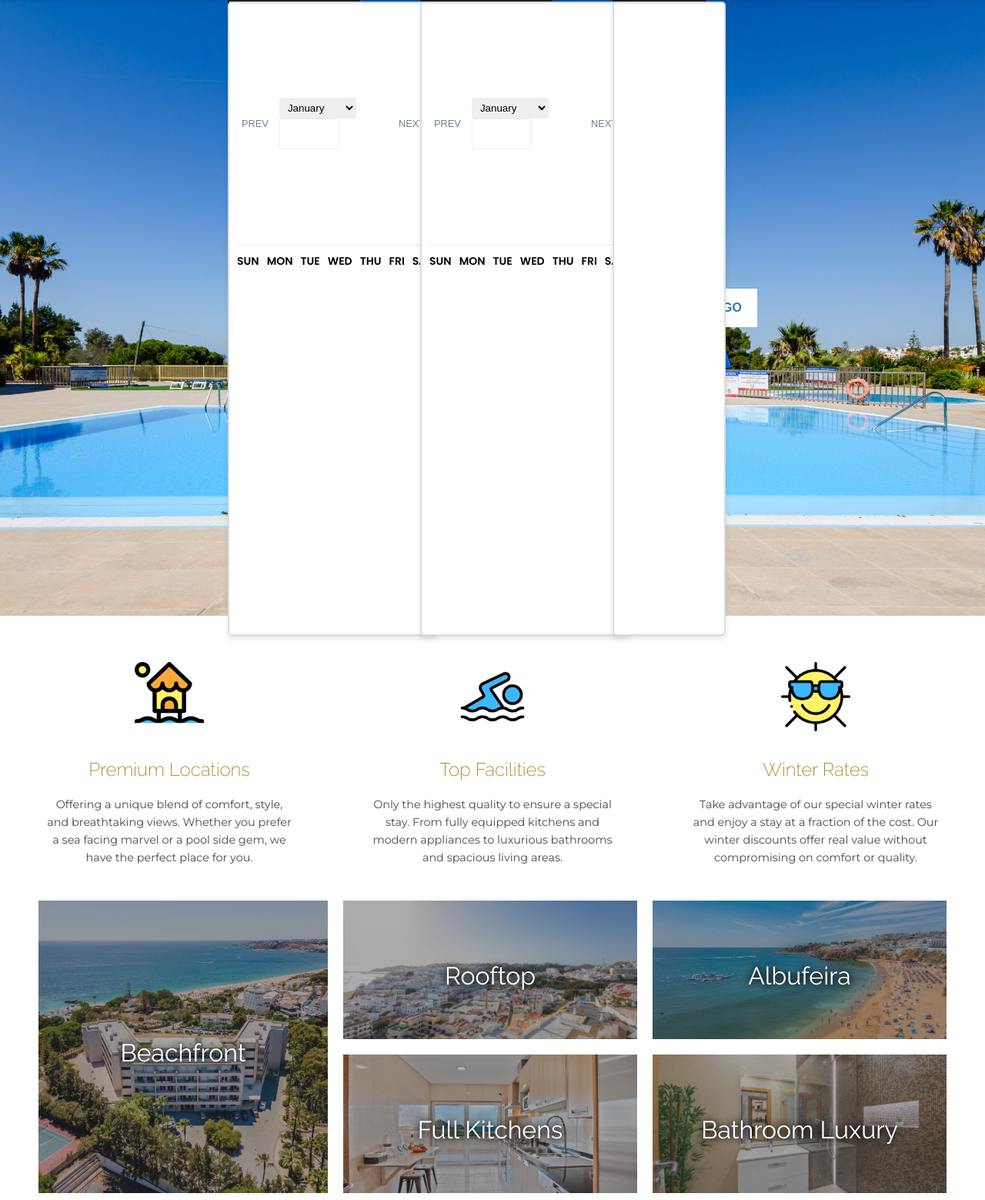
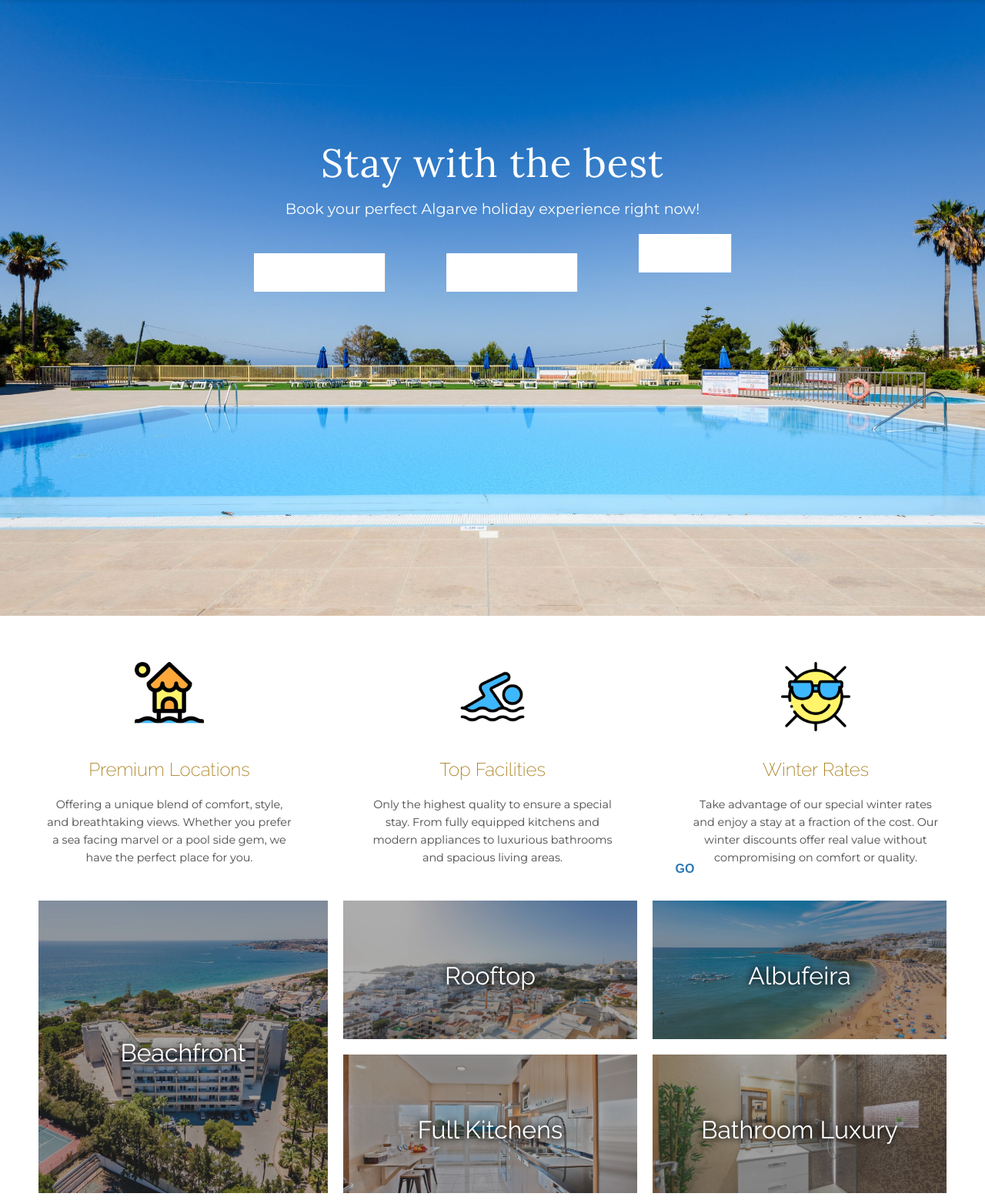
Before and after one commit to thomasbogg/klt-web, a Django app: template index/templates/index/index.html in a window 1280 px wide. Shown: the part 119-1678 px from the top of the page at 77% size. Run offline with Django 5.2, Linux system fonts and the light colour scheme; the template is opened without the code that fills it: values that come from a table or form of the project are taken from there, others are empty; tables that the repository leaves empty hold one stand-in row (values such as "Sample post"); parts of the project's set-up code (start-up, migrations or seed data) failed here and were passed over.

Commit message:
Preparing toolbar elements for more different approaches

```diff
--- a/availability/static/availability/toolbar_lite.css
+++ b/availability/static/availability/toolbar_lite.css
@@ -1,24 +1,20 @@
 /* Toolbar styling */
-.container.availability-toolbar {
+
+.container.toolbar.availability.lite {
+    display: flex;
     align-items: center;
     justify-content: center;
     height: auto;
 }
 
-.container.availability-toolbar > div {
-    display: flex;
-    align-items: center;
-    justify-content: space-around;
-}
-
-.container.availability-toolbar .datepickers {
+.container.toolbar.availability.lite .datepickers {
     display: flex;
     align-items: center;
     justify-content: space-around;
     gap: 0;
 }
 
-.container.availability-toolbar .submit {
+.container.container.toolbar.availability.lite .submit {
     background: white;
     color: var(--primary-color, #2c79b9);
     border: none;
--- a/availability/static/availability/toolbar_lite.js
+++ b/availability/static/availability/toolbar_lite.js
@@ -50,7 +50,7 @@
     const toolbarGrouppicker = new ToolbarGrouppicker(toolbarEndDatepicker.dates);
 
     const form = document.querySelector('form.toolbar.availability.lite');
-    const submitBtn = document.querySelector('form.toolbar.availability.lite submit');
+    const submitBtn = document.querySelector('form.toolbar.availability.lite button.submit');
 
     toolbarStartDatepicker.placeholder = 'Check-in';
     toolbarEndDatepicker.placeholder = 'Check-out';
--- a/availability/templates/availability/search.html
+++ b/availability/templates/availability/search.html
@@ -12,10 +12,7 @@
     <link rel="stylesheet" href="{% static 'availability/toolbar_lite.css' %}">
     <link rel="stylesheet" href="{% static 'main/style.css' %}">
     <link rel="stylesheet" href="{% static 'footer/footer.css' %}">
-    <script type="module" src="{% static 'availability/script.js' %}"></script>
     <script type="module" src="{% static 'availability/toolbar_lite.js' %}"></script>
-    <script type="module" src="{% static 'pickers/dates.js' %}"></script>
-    <script type="module" src="{% static 'pickers/groups.js' %}"></script>
     <script type="module" src="{% static 'index/script.js' %}"></script>
     <script type="module" src="{% static 'main/script.js' %}"></script>
 </head>
--- a/availability/templates/availability/toolbar_lite.html
+++ b/availability/templates/availability/toolbar_lite.html
@@ -1,5 +1,5 @@
 <form class="toolbar availability lite" method="get" action="/availability/search/">
-    <div class="container availability-toolbar">
+    <div class="container toolbar availability lite">
 
         <div class="datepickers">
             {% include 'pickers/dates.html' with name=datepicker_start_name %}
--- a/index/static/index/style.css
+++ b/index/static/index/style.css
@@ -13,7 +13,7 @@
     top: 30%;
 }
 
-.container.top form.availability-toolbar {
+.container.top form.toolbar.availability.lite {
     position: absolute;
     text-align: center;
     top: 38%;
--- a/index/templates/index/index.html
+++ b/index/templates/index/index.html
@@ -13,10 +13,7 @@
     <link rel="stylesheet" href="{% static 'main/style.css' %}">
     <link rel="stylesheet" href="{% static 'index/style.css' %}">
     <link rel="stylesheet" href="{% static 'footer/footer.css' %}">
-    <script type="module" src="{% static 'availability/script.js' %}"></script>
     <script type="module" src="{% static 'availability/toolbar_lite.js' %}"></script>
-    <script type="module" src="{% static 'pickers/dates.js' %}"></script>
-    <script type="module" src="{% static 'pickers/groups.js' %}"></script>
     <script type="module" src="{% static 'index/script.js' %}"></script>
     <script type="module" src="{% static 'main/script.js' %}"></script>
 </head>
--- a/static/main/style.css
+++ b/static/main/style.css
@@ -392,7 +392,15 @@
     color: var(--picker-color);
 }
 
+.container.picker[hidden] {
+    display: none !important;
+}
+
 .container.picker input {
+    padding: 10px;
+    font-size: 1rem;
+    border: none;
+    border-right: 1px solid #b1acac;
     padding: 10px;
     border-right: 1px solid #b1acac;
     color: var(--primary-color, #2c79b9);
@@ -410,6 +418,8 @@
     border-radius: 5px;
     border: 2px solid #ddd;
     box-shadow: 0 4px 6px rgba(0, 0, 0, 0.1);
+    height: fit-content;
+    width: fit-content;
 }
 
 .container.picker.hidden button {
--- a/static/pickers/dates.js
+++ b/static/pickers/dates.js
@@ -3,6 +3,7 @@
 export class Datepicker extends Picker {
     constructor(name='', selectedDate = new Date(), disableBefore = null, disableAfter = null) {
 
+        if (!name) name = 'date';
         super(name);
 
         this.yearInput = this.picker.querySelector("input.year");
--- a/static/pickers/groups.js
+++ b/static/pickers/groups.js
@@ -1,9 +1,7 @@
 import { Picker } from "./picker.js";
 
 export class Grouppicker extends Picker {
-    constructor(name = null){
-        if (name) name = name + '-group';
-        else name = 'group';
+    constructor(name){
         super(name)
 
         this.incrementBtns = this.picker.querySelectorAll('.counter .increment');
--- a/templates/pickers/dates.html
+++ b/templates/pickers/dates.html
@@ -1,6 +1,6 @@
-<div class="container picker visible date check-in">
-    <input type="text" class="readonly" name="check-in" id="check-in" autocomplete="off" readonly>
-    <div class="container picker date check-in hidden" hidden>
+<div class="container picker visible date {{ name }}">
+    <input type="text" class="readonly" name="{{ name }}" id="{{ name }}" autocomplete="off" readonly>
+    <div class="container picker hidden date {{ name }}" hidden>
 
         <div class="picker date header">
             <button type="button" class="prev">Prev</button>
--- a/templates/pickers/groups.html
+++ b/templates/pickers/groups.html
@@ -1,6 +1,6 @@
-<div class="container picker visible group">
-    <input type="text" class="readonly" name="group" autocomplete="off" readonly>
-    <div class="container picker group hidden" hidden>
+<div class="container picker visible group {{ name }}">
+    <input type="text" class="readonly" name="{{ name }}" id="{{ name }}" autocomplete="off" readonly>
+    <div class="container picker group {{ name }} hidden" hidden>
 
         {% for group_item, default_num, min_num, max_num in groups %}
             <div class="row">
```
Also changed, not shown: static/pickers/picker.js (+51 -29 lines).
